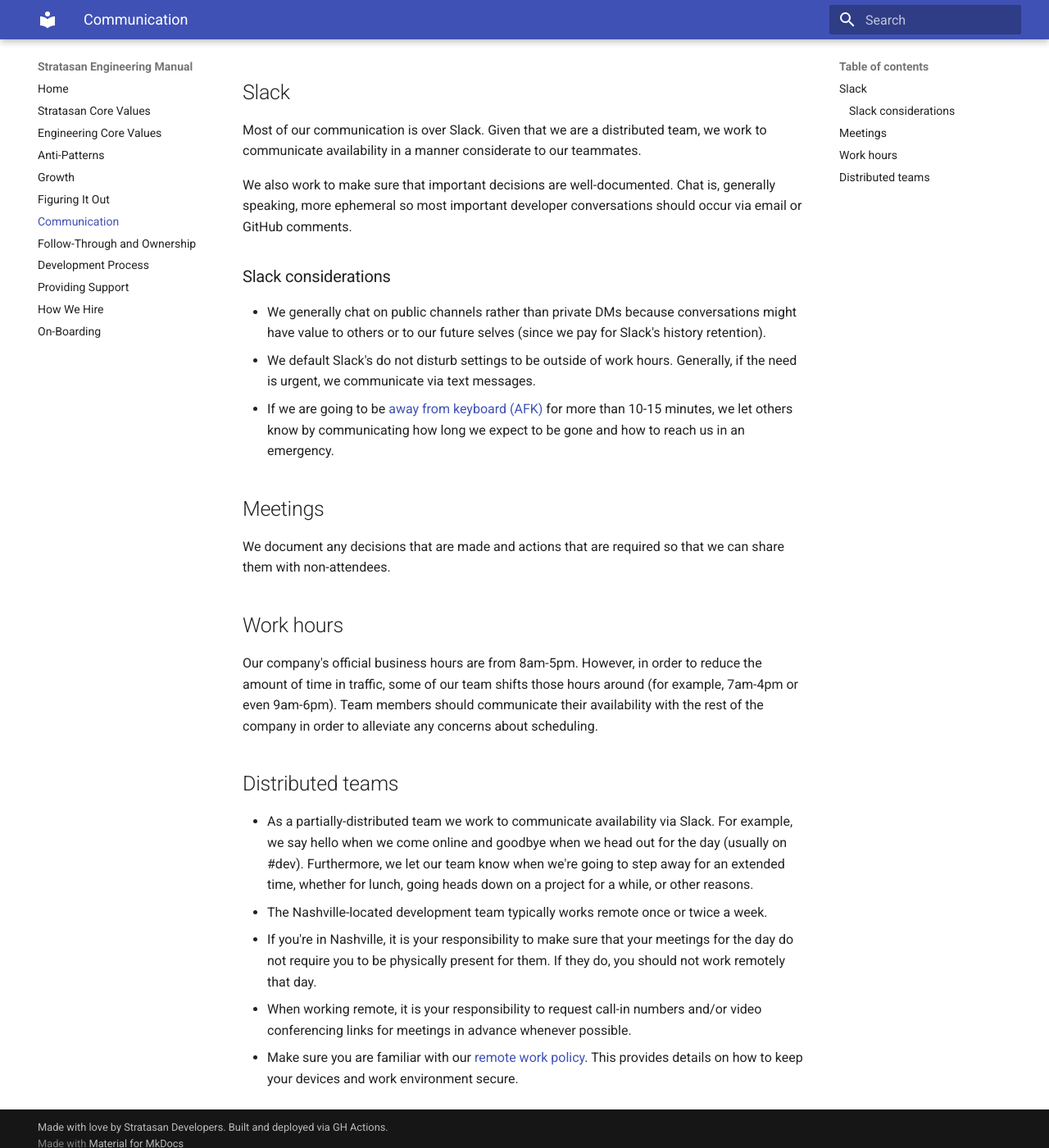
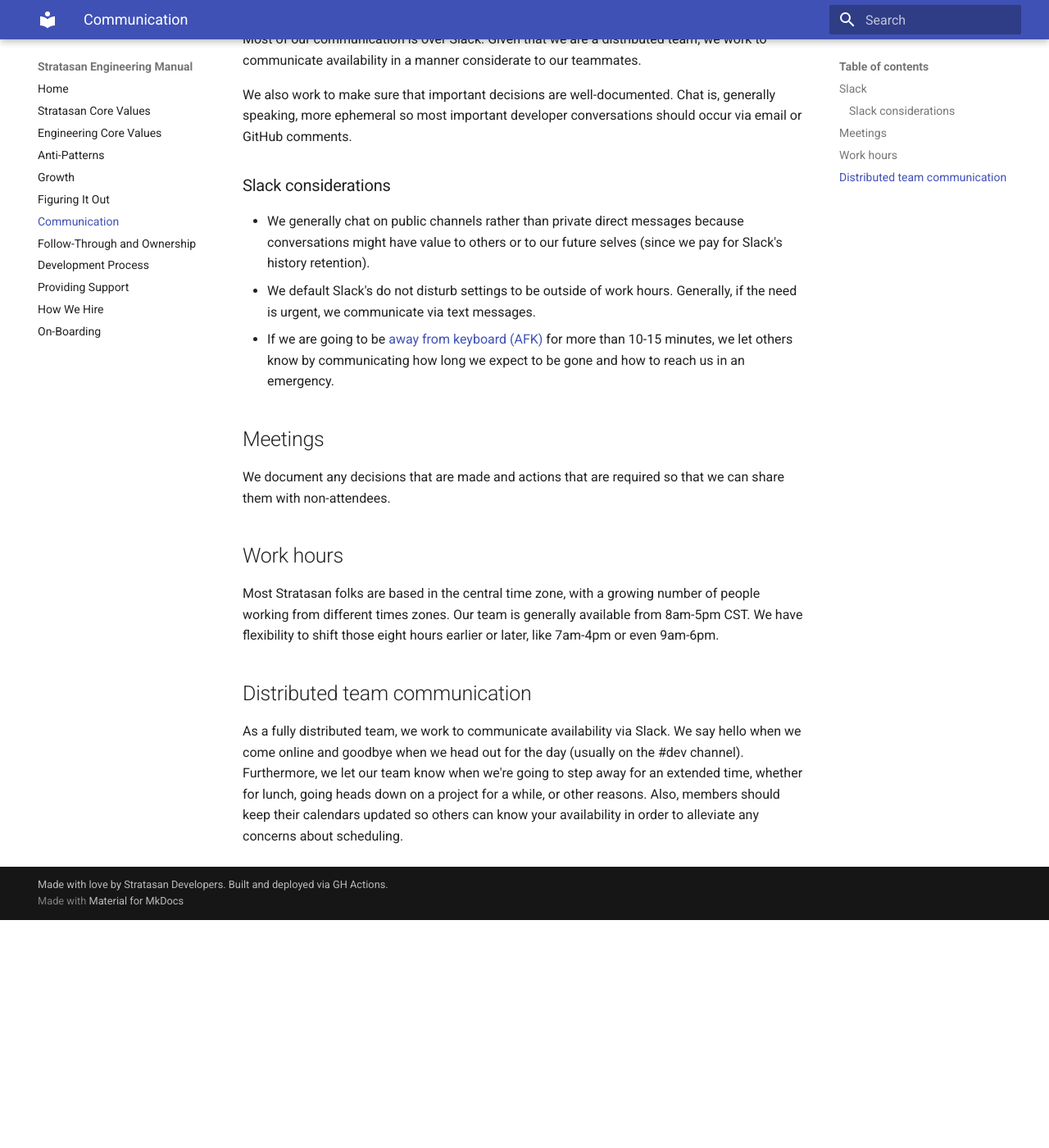
Before and after one commit to stratasan/engineering, an MkDocs documentation site: the page built from docs/how_we_communicate.md, in a window 1280 px wide and 1400 px high, scrolled down 632 px. Shown: the whole window at 82% size. Built offline with MkDocs 1.6.1 and Material for MkDocs 9.7.7, drawn with Linux system fonts in a browser that asks for light colours; old or Windows-style settings are respelled for this version of MkDocs; after the commit the page ends 1754 px from its top, so only the background shows below that; some of the changed text lies outside the part shown.

Commit message:
First pass at engineering communication

```diff
--- a/docs/how_we_communicate.md
+++ b/docs/how_we_communicate.md
@@ -4,72 +4,50 @@
 
 *As a general rule:*
 
-- *Slack channels are for* messages for teams that do not require an immediate
-  response, think 1-3 hours. (see our [Slack Usage
-  Guide](https://docs.google.com/document/d/1a1713dQdCn-3_UYn4GGd4aPwOtJTtx2mlRu1cx7cyh8/edit)
+- *Slack channels are for* messages for teams that do not require an immediate response, think 1-3 hours. (see
+  our [Slack Usage Guide](https://docs.google.com/document/d/1a1713dQdCn-3_UYn4GGd4aPwOtJTtx2mlRu1cx7cyh8/edit)
   for ways to manage Slack usage).
-- *Texting a mobile device is for* messages that require a response as soon as
-  possible (team members are strongly encouraged to keep their mobile number
-  on their Slack profile).
-- *Email is for* longer, cross-departmental conversations that should have a
-  written, searchable record (e.g., decisions, requests to access data).
-- *Google Documents are for* documenting processes to share with other team
-  members, particularly in other departments.
-- *GitHub is for* discussions internal to the engineering (and sometimes product
-  management) teams. It's considered best practice to link to relevant Slack
-  conversations or other documentation where available.
-- *Video conferencing (Google Hangouts or Slack video calls) are for*
-  real-time collaboration that requires high-bandwidth communication. It's also
-  for staying well-connected to each other! Face-to-face communication,
-  especially for remote-only team members, is important to our team cohesion.
-
+- *Texting a mobile device is for* messages that require a response as soon as possible (team members are strongly
+  encouraged to keep their mobile number on their Slack profile).
+- *Email is for* longer, cross-departmental conversations that should have a written, searchable record (e.g.,
+  decisions, requests to access data).
+- *Confluence* is our go-to for internally documenting processes to share with other engineering team members.
+- *Video conferencing (Google Meets or Slack video calls) are for*
+  real-time collaboration that requires high-bandwidth communication. It's also for staying well-connected to each
+  other. Face-to-face communication is important to team cohesion.
 
 ## Slack
 
-Most of our communication is over Slack. Given that we are a distributed team,
-we work to communicate availability in a manner considerate to our teammates.
+Most of our communication is over Slack. Given that we are a distributed team, we work to communicate availability in a
+manner considerate to our teammates.
 
-We also work to make sure that important decisions are well-documented. Chat is,
-generally speaking, more ephemeral so most important developer conversations
-should occur via email or GitHub comments.
+We also work to make sure that important decisions are well-documented. Chat is, generally speaking, more ephemeral so
+most important developer conversations should occur via email or GitHub comments.
 
 ### Slack considerations
 
-- We generally chat on public channels rather than private DMs because
-  conversations might have value to others or to our future selves (since we pay
-  for Slack's history retention).
-- We default Slack's do not disturb settings to be outside of work hours.
-  Generally, if the need is urgent, we communicate via text messages.
+- We generally chat on public channels rather than private direct messages because conversations might have value to
+  others or to our future selves (since we pay for Slack's history retention).
+- We default Slack's do not disturb settings to be outside of work hours. Generally, if the need is urgent, we
+  communicate via text messages.
 - If we are going to be [away from keyboard
-  (AFK)](http://www.internetslang.com/AFK-meaning-definition.asp) for more than
-  10-15 minutes, we let others know by communicating how long we expect to be
-  gone and how to reach us in an emergency.
+  (AFK)](http://www.internetslang.com/AFK-meaning-definition.asp) for more than 10-15 minutes, we let others know by
+  communicating how long we expect to be gone and how to reach us in an emergency.
 
 ## Meetings
 
-We document any decisions that are made and actions that are required so that we
-can share them with non-attendees.
+We document any decisions that are made and actions that are required so that we can share them with non-attendees.
 
 ## Work hours
 
-Our company's official business hours are from 8am-5pm. However, in order to
-reduce the amount of time in traffic, some of our team shifts those hours around
-(for example, 7am-4pm or even 9am-6pm). Team members should communicate their
-availability with the rest of the company in order to alleviate any concerns
-about scheduling.
+Most Stratasan folks are based in the central time zone, with a growing number of people working from different times
+zones. Our team is generally available from 8am-5pm CST. We have flexibility to shift those eight hours earlier or
+later, like 7am-4pm or even 9am-6pm.
 
-## Distributed teams
+## Distributed team communication
 
-- As a partially-distributed team we work to communicate availability via Slack.
-  For example, we say hello when we come online and goodbye when we head out for
-  the day (usually on #dev). Furthermore, we let our team know when we're going to
-  step away for an extended time, whether for lunch, going heads down on a project
-  for a while, or other reasons.
-- The Nashville-located development team typically works remote once or twice a week.
-- If you're in Nashville, it is your responsibility to make sure that your meetings
-  for the day do not require you to be physically present for them. If they do,
-  you should not work remotely that day.
-- When working remote, it is your responsibility to request call-in numbers
-  and/or video conferencing links for meetings in advance whenever possible.
-- Make sure you are familiar with our [remote work policy](https://docs.google.com/document/d/1eCmUvFDMOIAwf9nsTMLBPPlTZfWSu1GzQhPpS77hiM0/edit).
-  This provides details on how to keep your devices and work environment secure.
+As a fully distributed team, we work to communicate availability via Slack. We say hello when we come online and goodbye
+when we head out for the day (usually on the #dev channel). Furthermore, we let our team know when we're going to step
+away for an extended time, whether for lunch, going heads down on a project for a while, or other reasons. Also, members
+should keep their calendars updated so others can know your availability in order to alleviate any concerns about
+scheduling.
```
